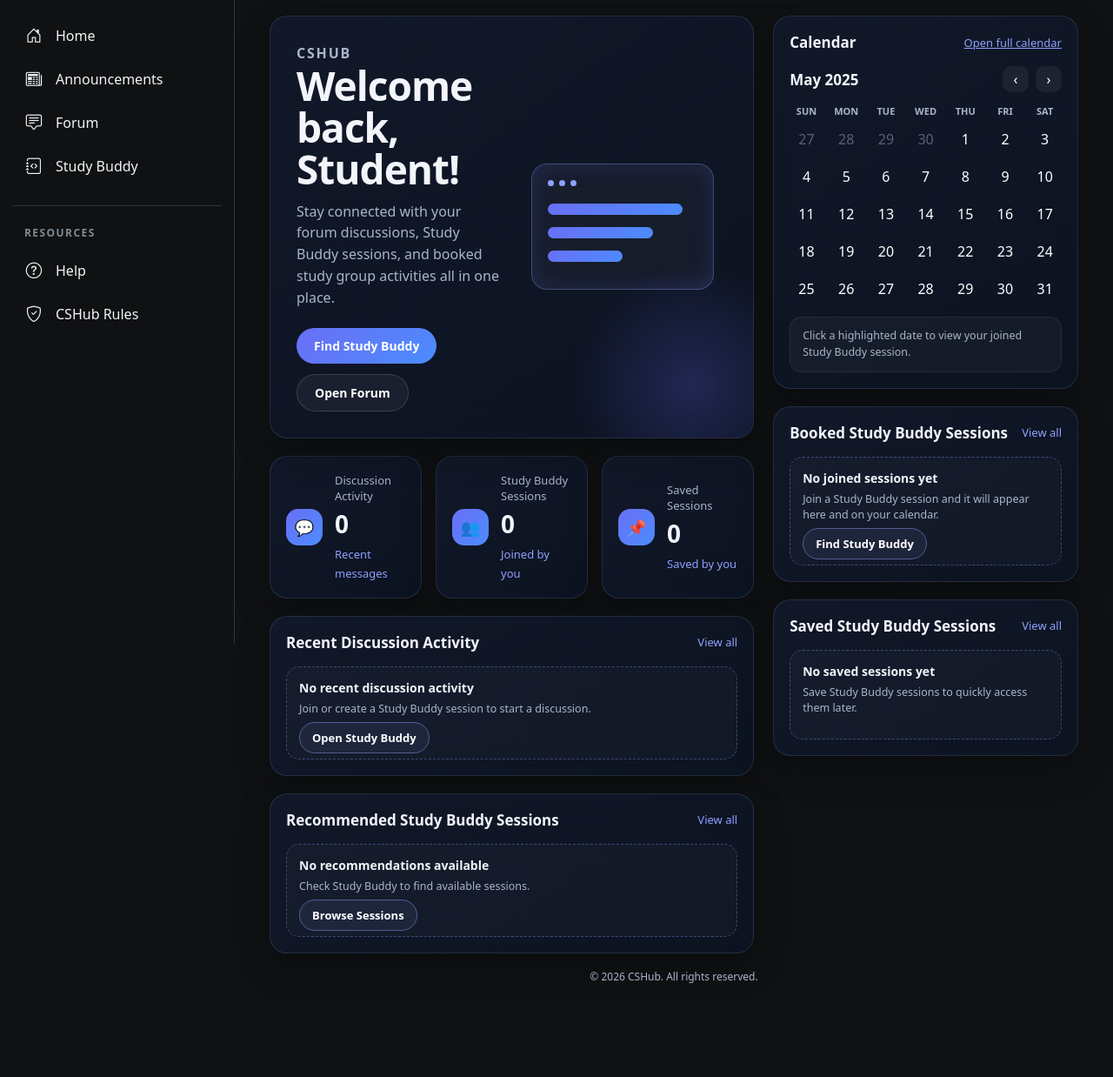
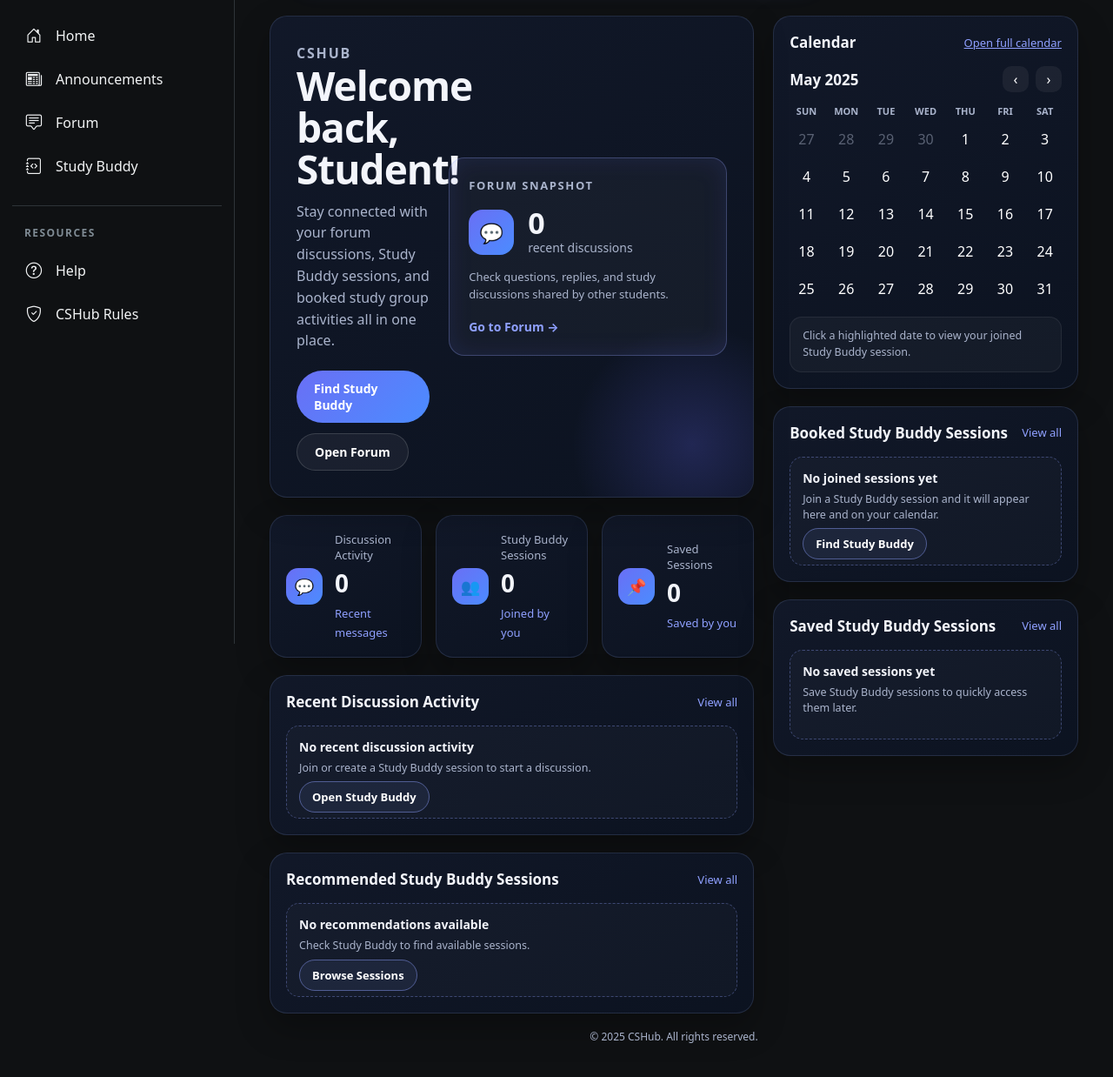
Before and after one commit to hplionar/CITS5505, a Flask app: template app/templates/home.html in a window 1280 px wide. Shown: the part 60-1298 px from the top of the page at 87% size. Before the commit the page ends 1190 px from the top, so only its background shows below. Run offline with Flask 3, Linux system fonts and the light colour scheme; the template is opened without the code that fills it, so the values that code supplies are empty; some web fonts are replaced.

Commit message:
Add forum snapshot to home dashboard (#52)

```diff
--- a/app/routes.py
+++ b/app/routes.py
@@ -846,7 +846,6 @@ def home():
 
     joined_sessions = list(current_user.joined)
     saved_sessions = list(current_user.saved)
-    today = date.today()
 
     recent_messages = (
         SessionMessage.query
@@ -863,7 +862,9 @@ def home():
 
         recent_activity.append({
             "username": message_user.username if message_user else "Student",
-            "initial": message_user.username[:1].upper() if message_user and message_user.username else "S",
+            "initial": message_user.username[0].upper()
+            if message_user and message_user.username
+            else "S",
             "topic": study_session.topic if study_session else "Study discussion",
             "content": message.content,
             "session_id": message.session_id,
@@ -883,14 +884,24 @@ def home():
             "id": study_session.id,
             "topic": study_session.topic,
             "day": study_session.day,
-            "date": study_session.session_date.isoformat() if study_session.session_date else None,
+            "date": session_date_value,
+            "session_date": session_date_value,
             "time": study_session.time,
             "mode": study_session.mode,
             "location": study_session.location,
             "unit_code": study_session.unit_code,
-            "reminder_date": study_session.session_date.isoformat() if study_session.session_date else None,
-            "reminder_label": study_session.session_date.strftime("%d %b %Y") if study_session.session_date else None,
+            "reminder_date": session_date_value,
+            "reminder_label": session_date_label,
         })
+
+    recommended_sessions = (
+        StudySession.query
+        .order_by(StudySession.id.desc())
+        .limit(2)
+        .all()
+    )
+
+    today = date.today()
 
     return render_template(
         "home.html",
@@ -898,6 +909,7 @@ def home():
         joined_sessions=joined_sessions,
         saved_sessions=saved_sessions,
         recent_activity=recent_activity,
+        recommended_sessions=recommended_sessions,
         joined_sessions_data=joined_sessions_data,
         forum_discussion_count=len(recent_activity),
         study_buddy_count=len(joined_sessions),
--- a/app/static/css/home.css
+++ b/app/static/css/home.css
@@ -658,3 +658,80 @@
     flex-direction: column;
   }
 }
+
+/* Forum Snapshot in Welcome Card */
+
+.welcome-card-simple {
+  grid-template-columns: minmax(0, 1fr) 320px;
+}
+
+.welcome-forum-preview {
+  position: relative;
+  z-index: 1;
+  padding: 22px;
+  border-radius: 18px;
+  border: 1px solid rgba(143, 160, 255, 0.32);
+  background: rgba(255, 255, 255, 0.035);
+  box-shadow: inset 0 0 28px rgba(99, 102, 241, 0.12);
+}
+
+.preview-label {
+  margin: 0 0 16px;
+  color: #8fa0ff;
+  font-size: 11px;
+  font-weight: 800;
+  letter-spacing: 1.6px;
+}
+
+.forum-preview-main {
+  display: flex;
+  align-items: center;
+  gap: 16px;
+  margin-bottom: 14px;
+}
+
+.forum-preview-icon {
+  width: 52px;
+  height: 52px;
+  border-radius: 16px;
+  display: grid;
+  place-items: center;
+  background: linear-gradient(135deg, var(--home-primary), var(--home-primary2));
+  font-size: 22px;
+}
+
+.welcome-forum-preview h3 {
+  margin: 0;
+  color: var(--home-text);
+  font-size: 34px;
+  line-height: 1;
+}
+
+.welcome-forum-preview span {
+  color: var(--home-muted);
+  font-size: 14px;
+}
+
+.welcome-forum-preview p {
+  margin: 0 0 16px;
+  color: var(--home-muted);
+  font-size: 13px;
+  line-height: 1.5;
+}
+
+.forum-preview-link {
+  color: #8fa0ff;
+  text-decoration: none;
+  font-size: 14px;
+  font-weight: 700;
+}
+
+.forum-preview-link:hover {
+  text-decoration: underline;
+}
+
+@media (max-width: 1100px) {
+  .welcome-card-simple {
+    grid-template-columns: 1fr;
+  }
+}
--- a/app/templates/home.html
+++ b/app/templates/home.html
@@ -15,8 +15,8 @@
     <!-- Left Section -->
     <div class="left-column">
 
-      <!-- Welcome Card -->
-      <section class="welcome-card">
+      <!-- Welcome Card with Forum Snapshot -->
+      <section class="welcome-card welcome-card-simple">
         <div class="welcome-text">
           <p class="section-label">CSHUB</p>
 
@@ -39,25 +39,32 @@
               Find Study Buddy
             </a>
 
-            <!-- TODO: connect this to url_for('main.forum') when Forum route is created -->
-            <a href="#" class="secondary-btn">
+            <a href="{{ url_for('main.forum') }}" class="secondary-btn">
               Open Forum
             </a>
           </div>
         </div>
 
-        <div class="welcome-graphic">
-          <div class="mock-card">
-            <div class="mock-dots">
-              <span></span>
-              <span></span>
-              <span></span>
+        <!-- Forum Snapshot replaces decorative card -->
+        <div class="welcome-forum-preview">
+          <p class="preview-label">FORUM SNAPSHOT</p>
+
+          <div class="forum-preview-main">
+            <div class="forum-preview-icon">💬</div>
+
+            <div>
+              <h3>{{ forum_discussion_count|default(0) }}</h3>
+              <span>recent discussions</span>
             </div>
+          </div>
 
-            <div class="mock-line line-long"></div>
-            <div class="mock-line line-medium"></div>
-            <div class="mock-line line-short"></div>
-          </div>
+          <p>
+            Check questions, replies, and study discussions shared by other students.
+          </p>
+
+          <a href="{{ url_for('main.forum') }}" class="forum-preview-link">
+            Go to Forum →
+          </a>
         </div>
       </section>
 
@@ -98,7 +105,7 @@
       <section class="dashboard-card">
         <div class="card-header">
           <h3>Recent Discussion Activity</h3>
-          <a href="{{ url_for('main.studybuddy') }}">View all</a>
+          <a href="{{ url_for('main.forum') }}">View all</a>
         </div>
 
         <div class="activity-list">
@@ -236,7 +243,14 @@
                   <h4>{{ session.topic }}</h4>
 
                   <p>
-                    {{ session.session_date.strftime('%d %b %Y') if session.session_date else session.day }} · {{ session.time }}
+                    {% if session.session_date is defined and session.session_date %}
+                      {{ session.session_date.strftime('%d %b %Y') }}
+                    {% else %}
+                      {{ session.day }}
+                    {% endif %}
+
+                    · {{ session.time }}
+
                     {% if session.mode %}
                       · {{ session.mode|replace('-', ' ')|title }}
                     {% endif %}
@@ -277,8 +291,16 @@
 
                 <div>
                   <h4>{{ session.topic }}</h4>
+
                   <p>
-                    {{ session.session_date.strftime('%d %b %Y') if session.session_date else session.day }} · {{ session.time }}
+                    {% if session.session_date is defined and session.session_date %}
+                      {{ session.session_date.strftime('%d %b %Y') }}
+                    {% else %}
+                      {{ session.day }}
+                    {% endif %}
+
+                    · {{ session.time }}
+
                     {% if session.mode %}
                       · {{ session.mode|replace('-', ' ')|title }}
                     {% endif %}
@@ -300,7 +322,7 @@
   </section>
 
   <footer class="footer">
-    © 2026 CSHub. All rights reserved.
+    © 2025 CSHub. All rights reserved.
   </footer>
 
 </div>
```
